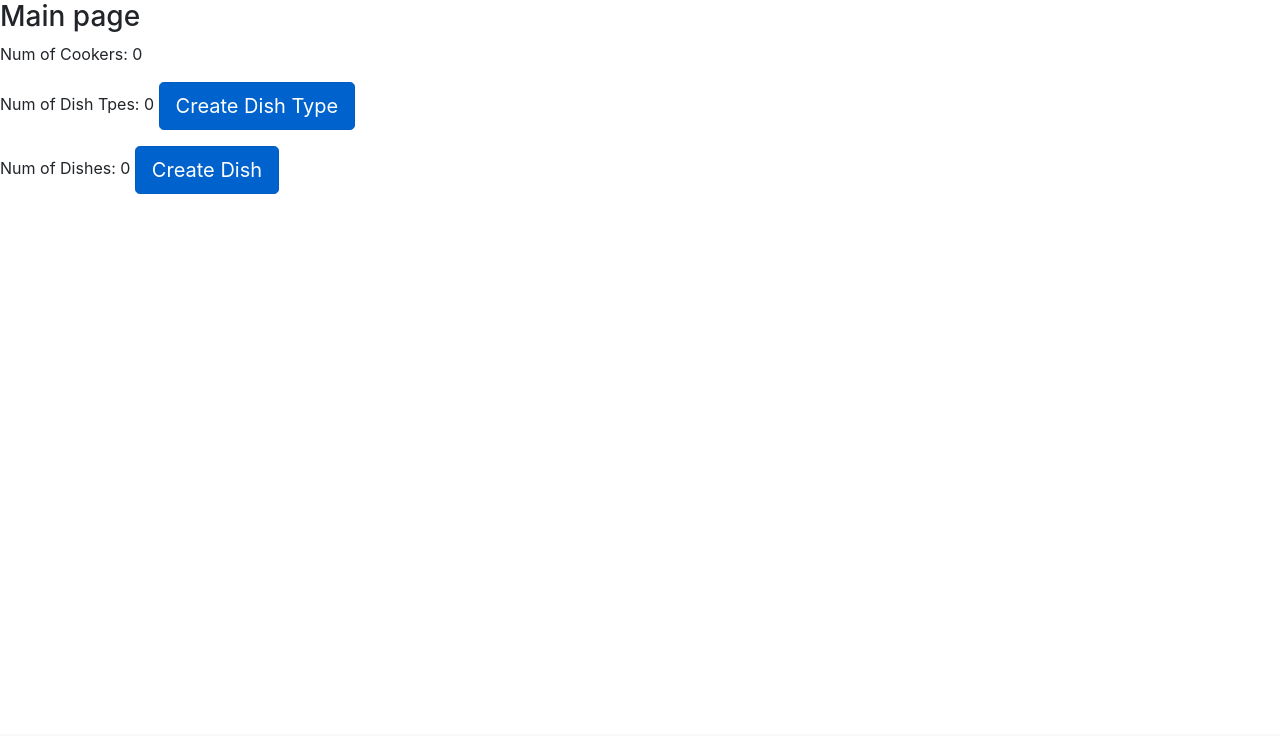
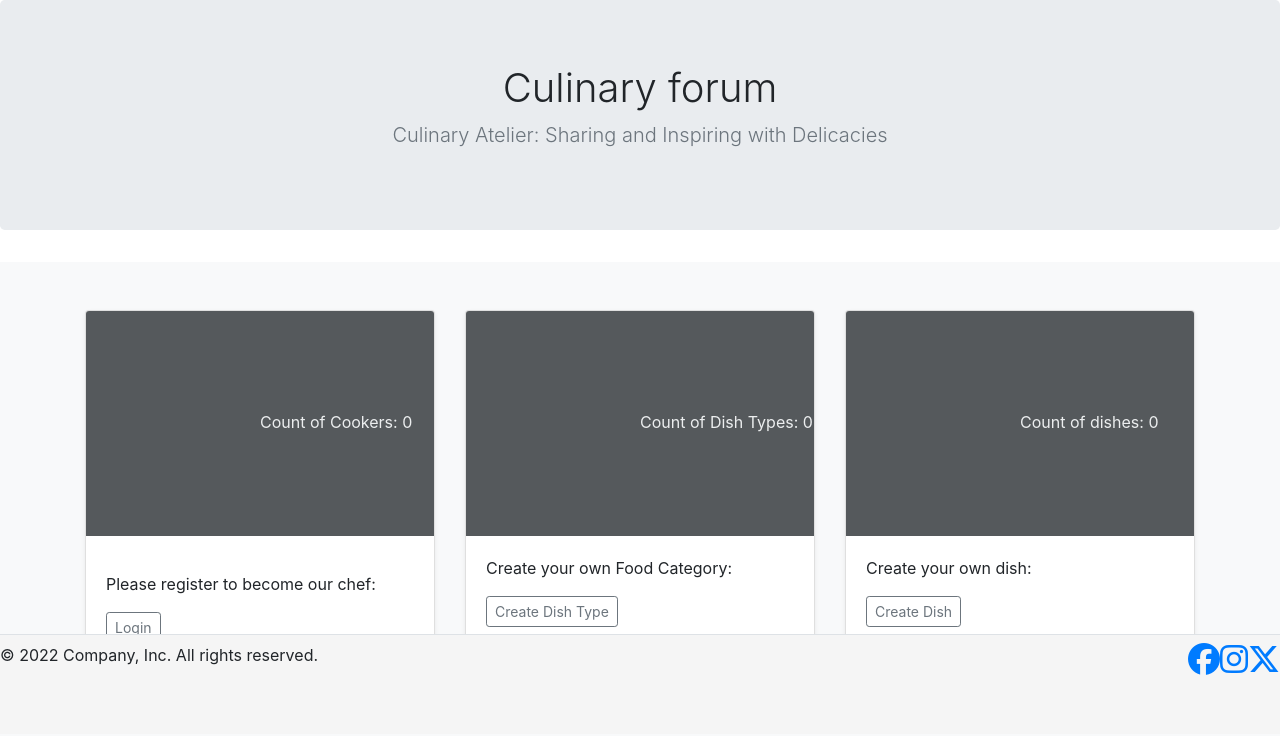
Before and after one commit to svyshcho/restaurant-project, a Django app: page / in a window 1280 px wide. Shown: the part 66-802 px from the top of the page. Before the commit the page ends 260 px from the top, so only its background shows below. Run offline with Django 4.2, Linux system fonts and the light colour scheme; data that the repository does not hold is empty; some libraries are stand-ins or nearby versions.

Commit message:
Added footer and content for main page

```diff
--- a/restaurant/views.py
+++ b/restaurant/views.py
@@ -1,10 +1,10 @@
 from django.shortcuts import render, get_object_or_404
 from django.urls import reverse_lazy
 from django.views import generic
-
 from restaurant.forms import DishTypeCreationForm, DishCreationForm, CookerCreationForm
 from restaurant.models import DishType, Dish, Cook
 from django.contrib.auth import views
+
 
 def index(request):
     num_dish_types = DishType.objects.count()
@@ -31,7 +31,6 @@ class FoodListView(generic.ListView):
     def get_queryset(self):
         dish_type = self.kwargs["pk"]
         queryset = Dish.objects.filter(dish_type__id=dish_type)
-
         return queryset
 
     def get_context_data(self, *, object_list=None, **kwargs):
--- a/static/css/styles.css
+++ b/static/css/styles.css
@@ -26,3 +26,34 @@
   color: blue;
   text-decoration: none;
 }
+.jumbotron {
+  padding-top: 3rem;
+  padding-bottom: 3rem;
+  margin-bottom: 0;
+  background-color: #fff;
+}
+@media (min-width: 768px) {
+  .jumbotron {
+    padding-top: 6rem;
+    padding-bottom: 6rem;
+  }
+}
+
+.jumbotron p:last-child {
+  margin-bottom: 0;
+}
+
+.jumbotron h1 {
+  font-weight: 300;
+}
+
+.jumbotron .container {
+  max-width: 40rem;
+}
+
+.footer {
+    position: fixed;
+    height: 100px;
+    bottom: 0;
+    width: 100%;
+}
--- a/templates/base.html
+++ b/templates/base.html
@@ -10,6 +10,7 @@
 <body>
 {% block sidebar %}{% include "includes/sidebar.html" %}{% endblock %}
 {% block content %}{% endblock %}
+{% block footer %}{% include "includes/footer.html" %}{% endblock %}
 {% block js_scripts %}{% include "includes/js_scripts.html" %}{% endblock %}
 </body>
 </html>
--- /dev/null
+++ b/templates/includes/footer.html
@@ -0,0 +1,10 @@
+<footer class="footer fixed-bottom" style="background-color: whitesmoke">
+    <div class="d-flex flex-column flex-sm-row justify-content-between py-2 border-top">
+      <p>&copy; 2022 Company, Inc. All rights reserved.</p>
+      <ul class="list-unstyled d-flex">
+        <li class="ms-3"><a class="link-dark" href="#"><i class="fa-brands fa-facebook fa-2x"></i></a></li>
+        <li class="ms-3"><a class="link-dark" href="#"><i class="fa-brands fa-instagram fa-2x"></i></a></li>
+        <li class="ms-3"><a class="link-dark" href="#"><i class="fa-brands fa-x-twitter fa-2x"></i></a></li>
+      </ul>
+    </div>
+</footer>
--- a/templates/restaurant/dish_confirm_delete.html
+++ b/templates/restaurant/dish_confirm_delete.html
@@ -6,7 +6,6 @@
   <p>Are you sure you want to delete this item from the list? Please be aware that deleting this item will have consequences</p>
   <form action="" method="post">
     {% csrf_token %}
-
     <input type="submit" value="Yes" class="btn btn-danger">
   </form>
 </div>
--- a/templates/restaurant/index.html
+++ b/templates/restaurant/index.html
@@ -1,9 +1,71 @@
 {% extends "base.html" %}
 {% block content %}
-  <h3>Main page</h3>
-  <p>Num of Cookers: {{ num_cookers }}</p>
-  <p>Num of Dish Tpes: {{ num_dish_types }}
-    <a href="{% url 'restaurant:category-create' %}" class="btn btn-primary btn-lg active" role="button" aria-pressed="true">Create Dish Type</a></p>
-  <p>Num of Dishes: {{ num_dishes }}
-  <a href="{% url 'restaurant:dish-create' %}" class="btn btn-primary btn-lg active" role="button" aria-pressed="true">Create Dish</a></p></p>
+{#  <h3>Main page</h3>#}
+{#  <p>Num of Cookers: {{ num_cookers }}</p>#}
+{#  <p>Num of Dish Tpes: {{ num_dish_types }}#}
+{#    <a href="{% url 'restaurant:category-create' %}" class="btn btn-primary btn-lg active" role="button" aria-pressed="true">Create Dish Type</a></p>#}
+{#  <p>Num of Dishes: {{ num_dishes }}#}
+{#  <a href="{% url 'restaurant:dish-create' %}" class="btn btn-primary btn-lg active" role="button" aria-pressed="true">Create Dish</a></p></p>#}
+<main role="main">
+
+  <section class="jumbotron text-center">
+    <div class="container">
+      <h1>Culinary forum</h1>
+      <p class="lead text-muted">Culinary Atelier: Sharing and Inspiring with Delicacies<p>
+    </div>
+  </section>
+
+  <div class="album py-5 bg-light">
+    <div class="container">
+
+      <div class="row">
+        <div class="col-md-4">
+          <div class="card mb-4 shadow-sm">
+            <svg class="bd-placeholder-img card-img-top" width="100%" height="225" xmlns="http://www.w3.org/2000/svg" role="img" aria-label="Placeholder: Thumbnail" preserveAspectRatio="xMidYMid slice" focusable="false"><rect width="100%" height="100%" fill="#55595c"/><text x="50%" y="50%" fill="#eceeef" dy=".3em">Count of Cookers: {{ num_cookers }}</text></svg>
+
+            <div class="card-body">
+              <p class="card-text">
+                {% if user.is_authenticated %}
+                  <p>You are one of the chefs!</p>
+                {% else %}
+                  <p>Please register to become our chef:</p>
+                  <div class="d-flex justify-content-between align-items-center">
+                  <div class="btn-group">
+                    <a href="{% url 'login' %}"><button type="button" class="btn btn-sm btn-outline-secondary">Login</button></a>
+                  </div>
+              </div>
+                {% endif %}
+            </div>
+          </div>
+        </div>
+        <div class="col-md-4">
+          <div class="card mb-4 shadow-sm">
+            <svg class="bd-placeholder-img card-img-top" width="100%" height="225" xmlns="http://www.w3.org/2000/svg" role="img" aria-label="Placeholder: Thumbnail" preserveAspectRatio="xMidYMid slice" focusable="false"><title>Placeholder</title><rect width="100%" height="100%" fill="#55595c"/><text x="50%" y="50%" fill="#eceeef" dy=".3em">Count of Dish Types: {{ num_dish_types }}</text></svg>
+
+            <div class="card-body">
+              <p class="card-text">Create your own Food Category:
+              <div class="d-flex justify-content-between align-items-center">
+                <div class="btn-group">
+                  <a href="{% url 'restaurant:category-create' %}"><button type="button" class="btn btn-sm btn-outline-secondary">Create Dish Type</button></a>
+                </div>
+              </div>
+            </div>
+          </div>
+        </div>
+        <div class="col-md-4">
+          <div class="card mb-4 shadow-sm">
+            <svg class="bd-placeholder-img card-img-top" width="100%" height="225" xmlns="http://www.w3.org/2000/svg" role="img" aria-label="Placeholder: Thumbnail" preserveAspectRatio="xMidYMid slice" focusable="false"><title>Placeholder</title><rect width="100%" height="100%" fill="#55595c"/><text x="50%" y="50%" fill="#eceeef" dy=".3em">Count of dishes: {{ num_dishes }}</text></svg>
+
+            <div class="card-body">
+              <p class="card-text">Create your own dish: </p>
+              <div class="d-flex justify-content-between align-items-center">
+                <div class="btn-group">
+                  <a href="{% url 'restaurant:dish-create' %}"><button type="button" class="btn btn-sm btn-outline-secondary">Create Dish</button></a>
+                </div>
+              </div>
+            </div>
+          </div>
+        </div>
+      </div>
+
 {% endblock %}
```
